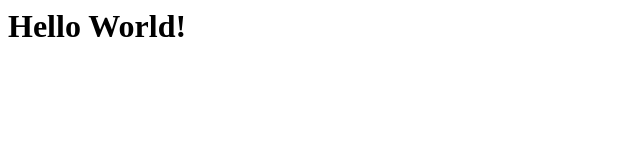
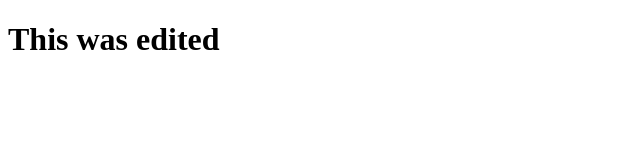
Before and after one commit to chuckski/chuckski.github.io, a plain HTML site: page index.html in a window 1280 px wide. Shown: the whole page, without its empty margins (0-640 px from the left). Drawn offline with Linux system fonts and the light colour scheme.

Commit message:
adding index

```diff
--- a/index.html
+++ b/index.html
@@ -1 +1,11 @@
-<h1>Hello World!</h1>
+<!DOCTYPE html>
+<html lang="en">
+<head>
+    <meta charset="UTF-8">
+    <meta name="viewport" content="width=device-width, initial-scale=1.0">
+    <title>Hello World</title>
+</head>
+<body>
+    <h1>This was edited</h1>
+</body>
+</html>
```
